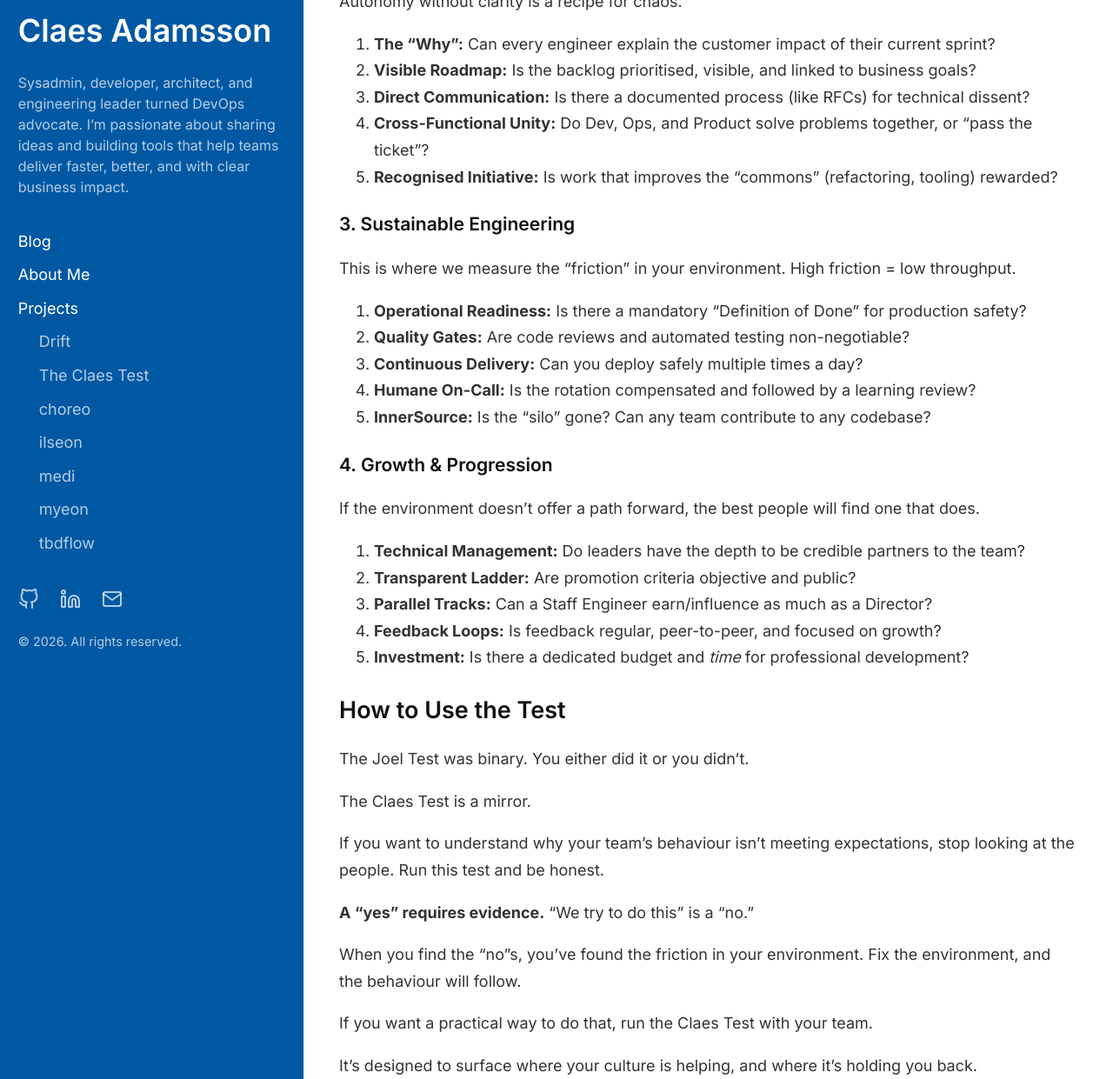
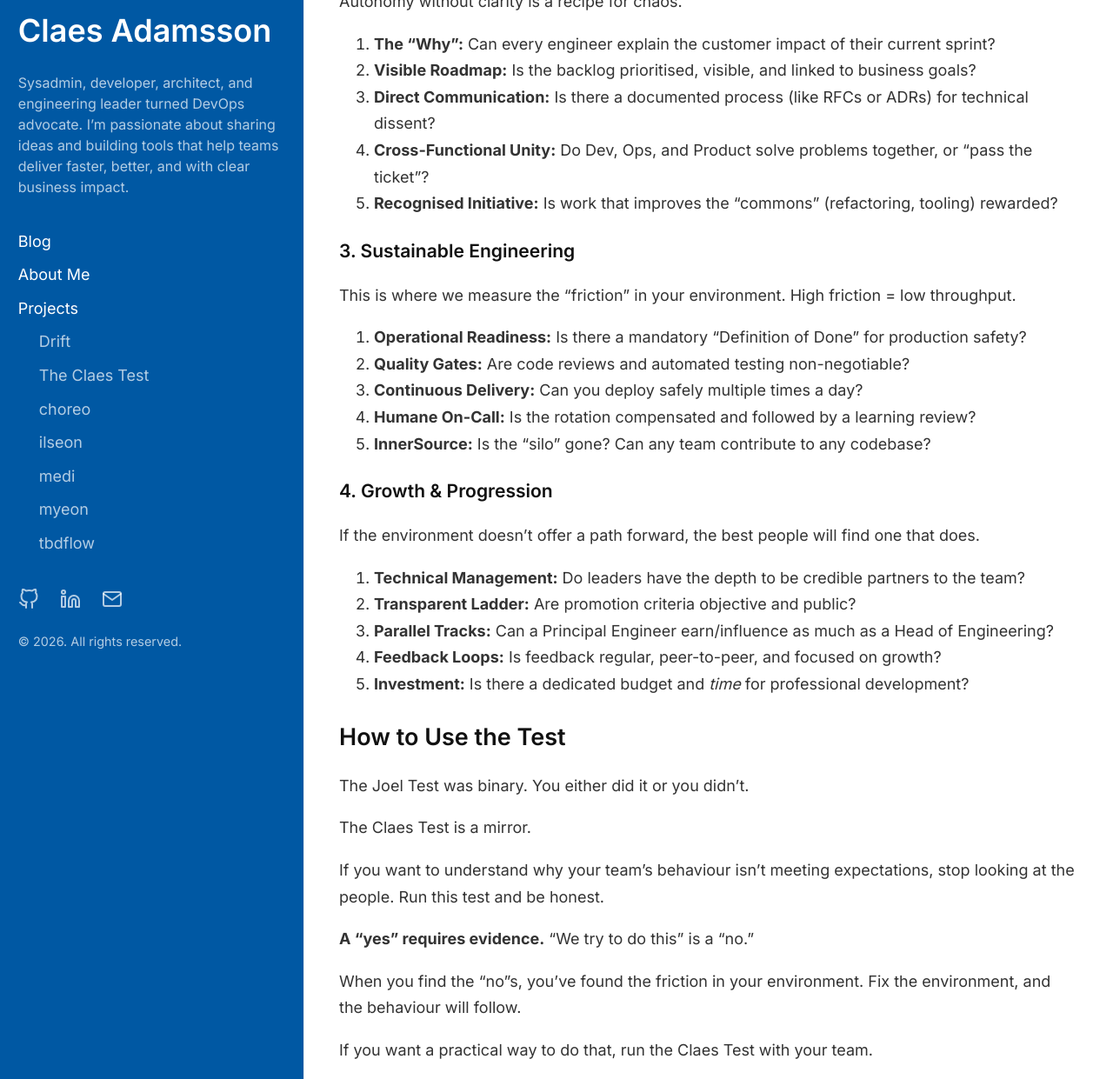
Before and after one commit to cladam/cladam.github.io, a Jekyll site: the page built from _posts/2026-02-06-the-claes-test.md, in a window 1280 px wide and 1400 px high, scrolled down 1261 px, cut to the strip 159-1400 px from the top of the window. Shown: the whole strip at 87% size. Built offline with Jekyll 4.4.1, drawn with Linux system fonts in a browser that asks for light colours; comment, search, counter and statistics services are not loaded.

Commit message:
feat: add a post about Locality and minor fixes

```diff
--- a/_posts/2026-02-06-the-claes-test.md
+++ b/_posts/2026-02-06-the-claes-test.md
@@ -44,7 +44,7 @@ Autonomy without clarity is a recipe for chaos.
 
 4.  **The "Why":** Can every engineer explain the customer impact of their current sprint?
 5.  **Visible Roadmap:** Is the backlog prioritised, visible, and linked to business goals?
-6.  **Direct Communication:** Is there a documented process (like RFCs) for technical dissent?
+6.  **Direct Communication:** Is there a documented process (like RFCs or ADRs) for technical dissent?
 7.  **Cross-Functional Unity:** Do Dev, Ops, and Product solve problems together, or "pass the ticket"?
 8.  **Recognised Initiative:** Is work that improves the "commons" (refactoring, tooling) rewarded?
 
@@ -64,7 +64,7 @@ If the environment doesn't offer a path forward, the best people will find one t
 
 14. **Technical Management:** Do leaders have the depth to be credible partners to the team?
 15. **Transparent Ladder:** Are promotion criteria objective and public?
-16. **Parallel Tracks:** Can a Staff Engineer earn/influence as much as a Director?
+16. **Parallel Tracks:** Can a Principal Engineer earn/influence as much as a Head of Engineering?
 17. **Feedback Loops:** Is feedback regular, peer-to-peer, and focused on growth?
 18. **Investment:** Is there a dedicated budget and *time* for professional development?
 
```
Also changed, not shown: other parts of _posts/2026-02-06-the-claes-test.md (+2 -2 lines), _posts/2026-02-09-locality.md (added, +58 -0 lines).
